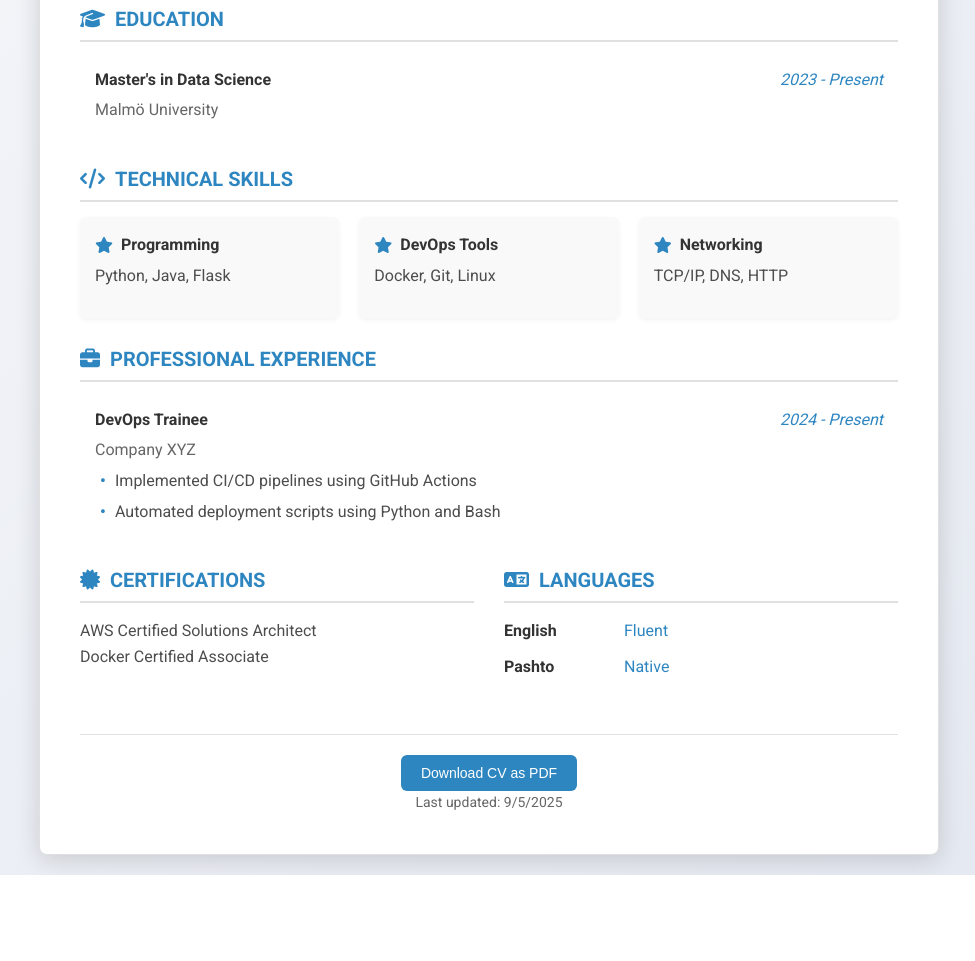
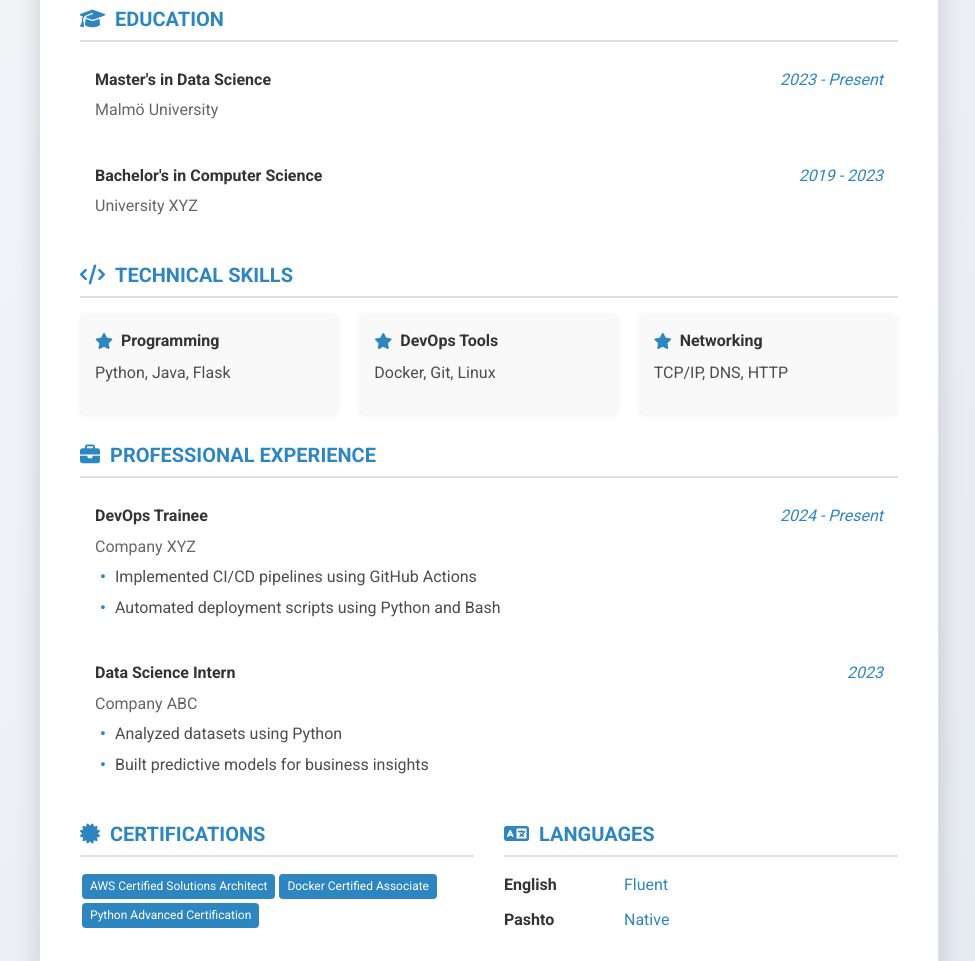
Before and after one commit to sirajwahaj/sirajwahaj.github.io, a plain HTML site: page index.html in a window 1280 px wide. Shown: the part 420-1381 px from the top of the page, without its empty margins (151-1126 px from the left). Before the commit the page ends 1295 px from the top, so only its background shows below. Drawn offline with Linux system fonts and the light colour scheme.

Commit message:
corrected errors

```diff
--- a/css/style.css
+++ b/css/style.css
@@ -23,13 +23,11 @@ body {
     border: 1px solid #e0e0e0;
 }
 
-/* Header */
 .header {
     text-align: center;
     margin-bottom: 30px;
     padding-bottom: 20px;
     border-bottom: 2px solid #2E86C1;
-    position: relative;
 }
 
 .name {
@@ -55,7 +53,6 @@ body {
     text-decoration: underline;
 }
 
-/* Sections */
 .section {
     margin-bottom: 25px;
 }
@@ -86,7 +83,6 @@ body {
     border-radius: 0 4px 4px 0;
 }
 
-/* Items */
 .item {
     margin-bottom: 15px;
     padding: 10px 15px;
@@ -140,7 +136,6 @@ body {
     font-weight: bold;
 }
 
-/* Skills */
 .skills-container {
     display: flex;
     flex-wrap: wrap;
@@ -175,7 +170,6 @@ body {
     line-height: 1.4;
 }
 
-/* Two columns */
 .two-columns {
     display: flex;
     gap: 30px;
@@ -203,7 +197,6 @@ body {
     color: #2E86C1;
 }
 
-/* Footer */
 .footer {
     text-align: center;
     margin-top: 30px;
@@ -213,21 +206,30 @@ body {
     font-size: 14px;
 }
 
-button#download-pdf {
-    padding: 10px 20px;
+.badge {
+    display: inline-block;
     background: #2E86C1;
     color: white;
-    border: none;
-    border-radius: 6px;
-    cursor: pointer;
-    font-size: 14px;
+    padding: 3px 8px;
+    border-radius: 4px;
+    font-size: 12px;
+    margin: 2px;
 }
 
-button#download-pdf:hover {
-    background: #1B4F72;
+button {
+    padding: 10px 20px;
+    background-color: #2E86C1;
+    color: white;
+    border: none;
+    border-radius: 4px;
+    cursor: pointer;
 }
 
-@media (max-width:768px) {
+button:hover {
+    background-color: #1B4F72;
+}
+
+@media (max-width: 768px) {
     .cv-container {
         padding: 20px;
     }
--- a/js/app.js
+++ b/js/app.js
@@ -1,4 +1,3 @@
-// ----------------- Data -----------------
 const cvData = {
   name: "Sirajulhaq Wahaj",
   email: "siraj.wahaj@outlook.com",
@@ -9,11 +8,8 @@ const cvData = {
   lastUpdated: new Date().toLocaleDateString(),
   summary: "Motivated DevOps and Data Science enthusiast with hands-on experience in cloud deployment, CI/CD, and Python programming.",
   education: [
-    {
-      degree: "Master's in Data Science",
-      school: "Malmö University",
-      date: "2023 - Present"
-    }
+    { degree: "Master's in Data Science", school: "Malmö University", date: "2023 - Present" },
+    { degree: "Bachelor's in Computer Science", school: "University XYZ", date: "2019 - 2023" }
   ],
   skills: [
     { category: "Programming", items: ["Python", "Java", "Flask"] },
@@ -21,24 +17,14 @@ const cvData = {
     { category: "Networking", items: ["TCP/IP", "DNS", "HTTP"] }
   ],
   experience: [
-    {
-      title: "DevOps Trainee",
-      company: "Company XYZ",
-      date: "2024 - Present",
-      description: [
-        "Implemented CI/CD pipelines using GitHub Actions",
-        "Automated deployment scripts using Python and Bash"
-      ]
-    }
+    { title: "DevOps Trainee", company: "Company XYZ", date: "2024 - Present", description: ["Implemented CI/CD pipelines using GitHub Actions", "Automated deployment scripts using Python and Bash"] },
+    { title: "Data Science Intern", company: "Company ABC", date: "2023", description: ["Analyzed datasets using Python", "Built predictive models for business insights"] }
   ],
-  certifications: ["AWS Certified Solutions Architect", "Docker Certified Associate"],
-  languages: [
-    { name: "English", level: "Fluent" },
-    { name: "Pashto", level: "Native" }
-  ]
+  certifications: ["AWS Certified Solutions Architect", "Docker Certified Associate", "Python Advanced Certification"],
+  languages: [{ name: "English", level: "Fluent" }, { name: "Pashto", level: "Native" }]
 };
 
-// ----------------- Fill CV -----------------
+function fillCV() {
   document.getElementById("cv-name").textContent = cvData.name;
   document.getElementById("cv-email").textContent = cvData.email;
   document.getElementById("cv-email").href = "mailto:" + cvData.email;
@@ -56,11 +42,7 @@ const eduContainer = document.getElementById("cv-education");
   cvData.education.forEach(edu => {
     const div = document.createElement("div");
     div.classList.add("item");
-  div.innerHTML = `<div class="item-header">
-                        <span class="item-title">${edu.degree}</span>
-                        <span class="item-date">${edu.date}</span>
-                     </div>
-                     <div class="item-subtitle">${edu.school}</div>`;
+    div.innerHTML = `<div class="item-header"><span class="item-title">${edu.degree}</span><span class="item-date">${edu.date}</span></div><div class="item-subtitle">${edu.school}</div>`;
     eduContainer.appendChild(div);
   });
 
@@ -69,8 +51,7 @@ const skillsContainer = document.getElementById("cv-skills");
   cvData.skills.forEach(skill => {
     const div = document.createElement("div");
     div.classList.add("skill-category");
-  div.innerHTML = `<h4><i class="fas fa-star"></i>${skill.category}</h4>
-                     <p>${skill.items.join(", ")}</p>`;
+    div.innerHTML = `<h4><i class="fas fa-star"></i>${skill.category}</h4><p>${skill.items.join(", ")}</p>`;
     skillsContainer.appendChild(div);
   });
 
@@ -79,12 +60,7 @@ const expContainer = document.getElementById("cv-experience");
   cvData.experience.forEach(exp => {
     const div = document.createElement("div");
     div.classList.add("item");
-  div.innerHTML = `<div class="item-header">
-                        <span class="item-title">${exp.title}</span>
-                        <span class="item-date">${exp.date}</span>
-                     </div>
-                     <div class="item-subtitle">${exp.company}</div>
-                     <div class="item-description"><ul>${exp.description.map(d => `<li>${d}</li>`).join("")}</ul></div>`;
+    div.innerHTML = `<div class="item-header"><span class="item-title">${exp.title}</span><span class="item-date">${exp.date}</span></div><div class="item-subtitle">${exp.company}</div><div class="item-description"><ul>${exp.description.map(d => `<li>${d}</li>`).join("")}</ul></div>`;
     expContainer.appendChild(div);
   });
 
@@ -105,15 +81,18 @@ cvData.languages.forEach(lang => {
     div.innerHTML = `<span class="language-name">${lang.name}</span> <span class="language-level">${lang.level}</span>`;
     langContainer.appendChild(div);
   });
+}
 
-// ----------------- PDF Download -----------------
+fillCV();
+
+// PDF download
 document.getElementById("download-pdf").addEventListener("click", () => {
   const element = document.querySelector(".cv-container");
   const opt = {
     margin: 0.3,
     filename: "Sirajulhaq_Wahaj_CV.pdf",
-    image: { type: 'jpeg', quality: 0.98 },
-    html2canvas: { scale: 2, letterRendering: true, useCORS: true },
+    image: { type: 'jpeg', quality: 1 },
+    html2canvas: { scale: 2, useCORS: true, scrollY: 0 },
     jsPDF: { unit: 'in', format: 'a4', orientation: 'portrait' }
   };
   html2pdf().set(opt).from(element).save();
```
Lines whose indentation alone changed are shown as unchanged.
